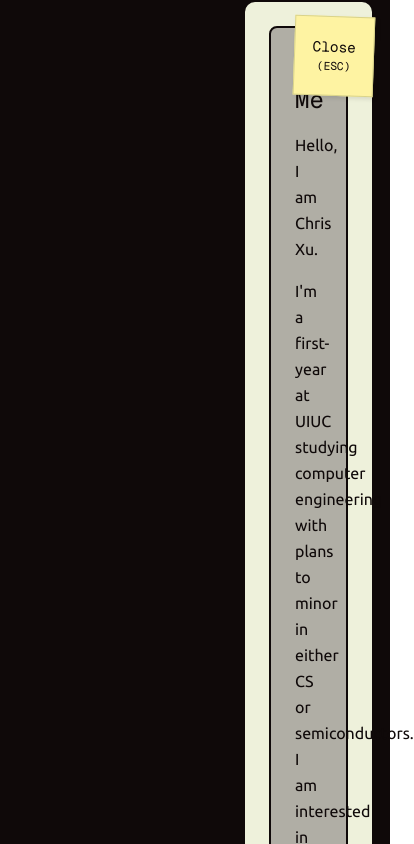
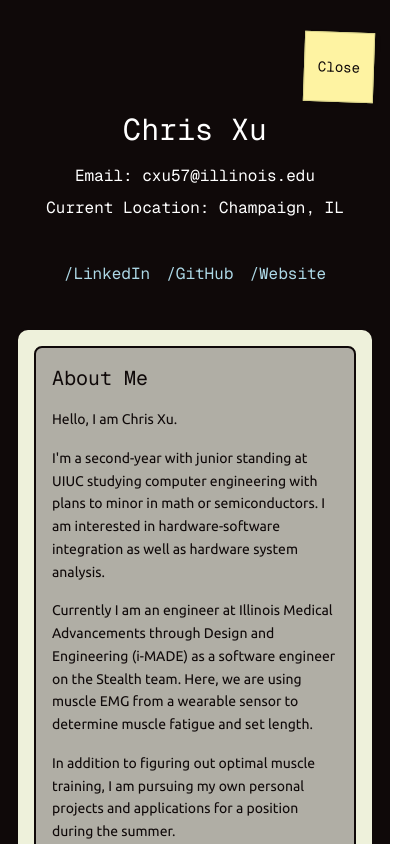
Before and after one commit to Typhlosion123/portfolio, a Next.js app: page /aboutme in a window 390 px wide. Shown: the top 844 px of the page, 414 px wide, since content can reach past the window. Built offline with nearby package versions, Linux system fonts and the light colour scheme.

Commit message:
Mobile styling changes on the first page and the about me

```diff
--- a/app/aboutme/page.tsx
+++ b/app/aboutme/page.tsx
@@ -27,21 +27,22 @@ export default function AboutMe() {
       initial={{ opacity: 0 }}
       animate={{ opacity: 1 }}
       transition={{ duration: 1 }}
-      className="min-h-screen bg-[#0F0909] text-white flex items-center justify-center"
+      className="min-h-screen bg-[#0F0909] text-white flex items-center justify-center py-8 px-4"
     >
-      <div className="relative w-full max-w-6xl flex px-4">
+      <div className="relative w-full max-w-6xl flex flex-col lg:flex-row gap-8 lg:gap-0">
         {/* Square Sticky Note Close Button */}
         <motion.button
           onClick={handleClose}
-          className="absolute top-4 right-4 z-10"
+          onTouchEnd={(e) => { e.preventDefault(); handleClose(); }}
+          className="absolute top-0 right-0 z-10 touch-manipulation"
           style={{
             backgroundColor: '#FEF3A2',
             color: '#0F0909',
             border: '1px solid #D9D38B',
             boxShadow: '2px 2px 4px rgba(0,0,0,0.1)',
             transform: 'rotate(2deg)',
-            width: '80px',
-            height: '80px',
+            width: '70px',
+            height: '70px',
             display: 'flex',
             flexDirection: 'column',
             justifyContent: 'center',
@@ -52,21 +53,22 @@ export default function AboutMe() {
           whileHover={{ scale: 1.05 }}
           whileTap={{ scale: 0.95 }}
         >
-          <span className="font-mono" style={{ fontSize: '0.9rem' }}>Close</span>
-          <span className="font-mono" style={{ fontSize: '0.7rem' }}>(ESC)</span>
+          <span className="font-mono text-sm">Close</span>
+          <span className="font-mono text-xs hidden sm:inline">(ESC)</span>
         </motion.button>
 
         {/* Left Side: Name and Contact */}
-        <div className="w-1/2 pr-12 flex flex-col justify-center items-end text-right">
-          <h1 className="text-4xl font-mono mb-4">Chris Xu</h1>
-          <p className="text-lg font-mono">Email: cxu57@illinois.edu</p>
-          <p className="text-lg font-mono">Current Location: Champaign, IL</p>
-          <div className="mt-4 space-x-14">
+        <div className="w-full lg:w-1/2 lg:pr-12 flex flex-col justify-center items-center lg:items-end text-center lg:text-right pt-20 lg:pt-0">
+          <h1 className="text-3xl sm:text-4xl font-mono mb-4">Chris Xu</h1>
+          <p className="text-base sm:text-lg font-mono mb-2">Email: cxu57@illinois.edu</p>
+          <p className="text-base sm:text-lg font-mono mb-4">Current Location: Champaign, IL</p>
+          <div className="flex flex-row gap-4 sm:gap-8 mt-4 flex-wrap justify-center lg:justify-end">
             <a
               href="https://linkedin.com/in/chrisyxu"
               target="_blank"
               rel="noopener noreferrer"
-              className="hover:underline font-mono" style={{ color: '#ADD8E6' }}
+              className="hover:underline font-mono touch-manipulation min-h-[44px] flex items-center justify-center"
+              style={{ color: '#ADD8E6' }}
             >
               /LinkedIn
             </a>
@@ -74,7 +76,8 @@ export default function AboutMe() {
               href="https://github.com/Typhlosion123"
               target="_blank"
               rel="noopener noreferrer"
-              className="hover:underline font-mono" style={{ color: '#ADD8E6' }}
+              className="hover:underline font-mono touch-manipulation min-h-[44px] flex items-center justify-center"
+              style={{ color: '#ADD8E6' }}
             >
               /GitHub
             </a>
@@ -82,7 +85,8 @@ export default function AboutMe() {
               href="https://www.chrisyxu.com"
               target="_blank"
               rel="noopener noreferrer"
-              className="hover:underline font-mono" style={{ color: '#ADD8E6' }}
+              className="hover:underline font-mono touch-manipulation min-h-[44px] flex items-center justify-center"
+              style={{ color: '#ADD8E6' }}
             >
               /Website
             </a>
@@ -90,41 +94,41 @@ export default function AboutMe() {
         </div>
 
         {/* Right Side: Information */}
-        <div className="w-1/2 pl-12 flex flex-col justify-center">
+        <div className="w-full lg:w-1/2 lg:pl-12 flex flex-col justify-center">
           {/* Outer rounded square */}
-          <div className="rounded-xl p-6 relative" style={{ backgroundColor: '#EEF1DB', border: '2px solid #0F0909' }}>
+          <div className="rounded-xl p-4 sm:p-6 relative" style={{ backgroundColor: '#EEF1DB', border: '2px solid #0F0909' }}>
             {/* Red power light */}
             <div className="absolute bottom-2 right-4 w-3 h-3 rounded-full bg-red-500 animate-pulse"></div>
 
             {/* Inner square (monitor) */}
-            <div className="rounded-lg p-6" style={{ backgroundColor: '#B0AEA5', border: '2px solid #0F0909' }}>
-              <h2 className="text-2xl font-mono mb-4 text-[#0F0909]">About Me</h2>
-              <p className="text-base leading-relaxed text-[#0F0909] mb-4">
+            <div className="rounded-lg p-4 sm:p-6" style={{ backgroundColor: '#B0AEA5', border: '2px solid #0F0909' }}>
+              <h2 className="text-xl sm:text-2xl font-mono mb-4 text-[#0F0909]">About Me</h2>
+              <p className="text-sm sm:text-base leading-relaxed text-[#0F0909] mb-4">
                 Hello, I am Chris Xu.
               </p>
-              <p className="text-base leading-relaxed text-[#0F0909] mb-4">
-                I'm a first-year at UIUC studying computer engineering with plans to minor in either CS or semiconductors. I am interested in hardware-software integration as well as hardware system analysis.
+              <p className="text-sm sm:text-base leading-relaxed text-[#0F0909] mb-4">
+                I'm a second-year with junior standing at UIUC studying computer engineering with plans to minor in math or semiconductors. I am interested in hardware-software integration as well as hardware system analysis.
               </p>
-              <p className="text-base leading-relaxed text-[#0F0909] mb-4">
-              Currently I am an engineer at Illinois Medical Advancements through Design and Engineering (i-MADE) as a software engineer on the Stealth team. Here, we are using muscle EMG from a wearable sensor to determine muscle fatigue and set length.
+              <p className="text-sm sm:text-base leading-relaxed text-[#0F0909] mb-4">
+                Currently I am an engineer at Illinois Medical Advancements through Design and Engineering (i-MADE) as a software engineer on the Stealth team. Here, we are using muscle EMG from a wearable sensor to determine muscle fatigue and set length.
               </p>
-              <p className="text-base leading-relaxed text-[#0F0909] mb-4">
+              <p className="text-sm sm:text-base leading-relaxed text-[#0F0909] mb-4">
                 In addition to figuring out optimal muscle training, I am pursuing my own personal projects and applications for a position during the summer.
               </p>
-              <p className="text-base leading-relaxed text-[#0F0909] mb-4">
+              <p className="text-sm sm:text-base leading-relaxed text-[#0F0909] mb-4">
                 If I'm not at club meetings or doing homework, you can find me at the gym hitting chest, running some poker, or playing Team Fight Tactics.
               </p>
-              <p className="text-base leading-relaxed text-[#0F0909] mb-4">
+              <p className="text-sm sm:text-base leading-relaxed text-[#0F0909] mb-4">
                 If there are a few things I value its hardwork, discpline, and problem solving. I try to follow these every day.
               </p>
-              <p className="text-base leading-relaxed text-[#0F0909] mb-4">
+              <p className="text-sm sm:text-base leading-relaxed text-[#0F0909] mb-4">
                 If you want to talk about anything interesting, contact me on LinkedIn or email, I'm always ready to meet new people.
               </p>
             </div>
           </div>
         </div>
       </div>
-      {/* <div className="absolute bottom-0 width-full text-center text-base py-5 bg-black/50 backdrop-blur-sm" style={{ color: '#FFFFFF' }}>
+      {/* <div className="absolute bottom-0 w-full text-center text-xs sm:text-base py-3 sm:py-5 bg-black/50 backdrop-blur-sm" style={{ color: '#FFFFFF' }}>
         © 2025 Chris Xu. All rights reserved.
       </div> */}
     </motion.div>
```
Also changed, not shown: app/page.tsx (+128 -29 lines).
